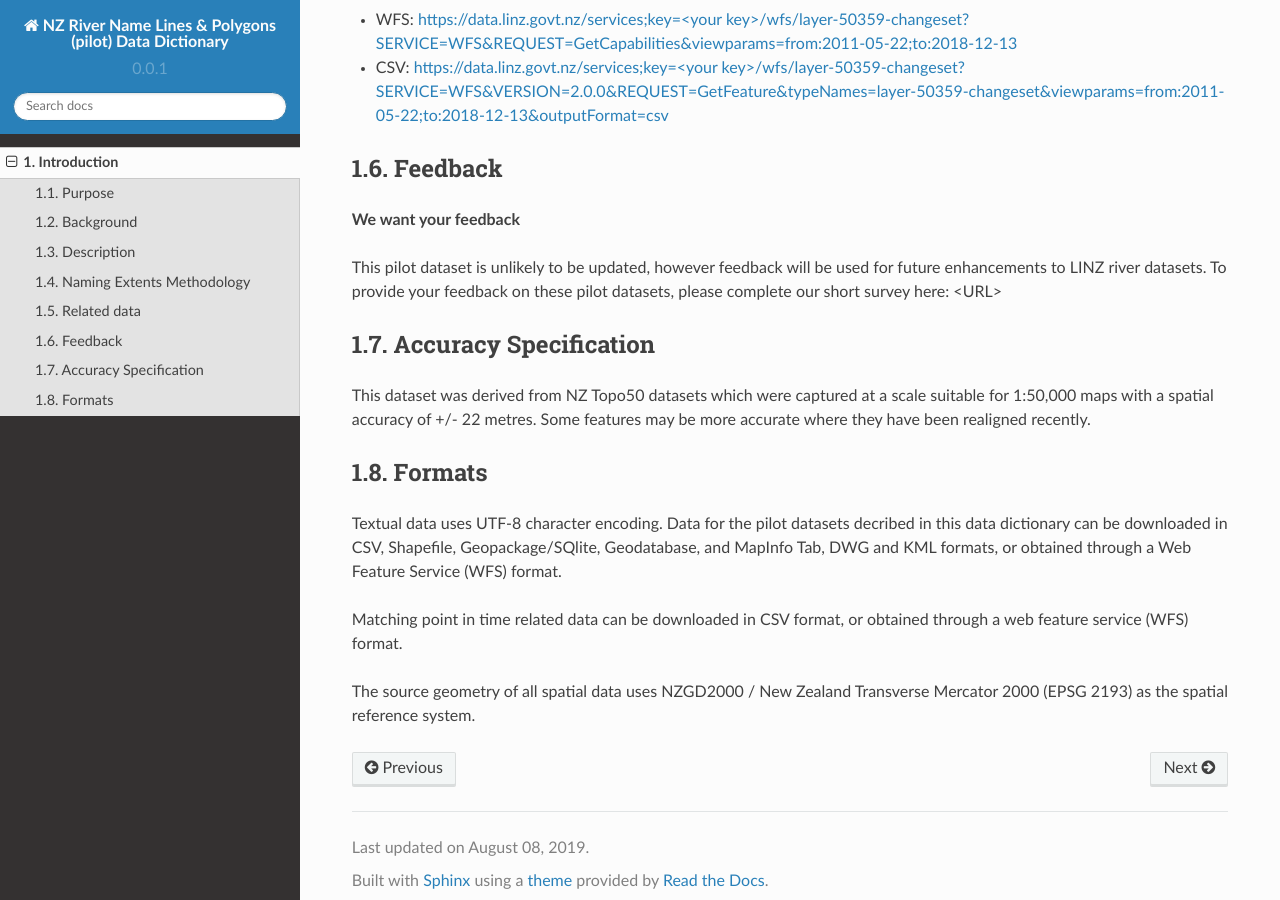
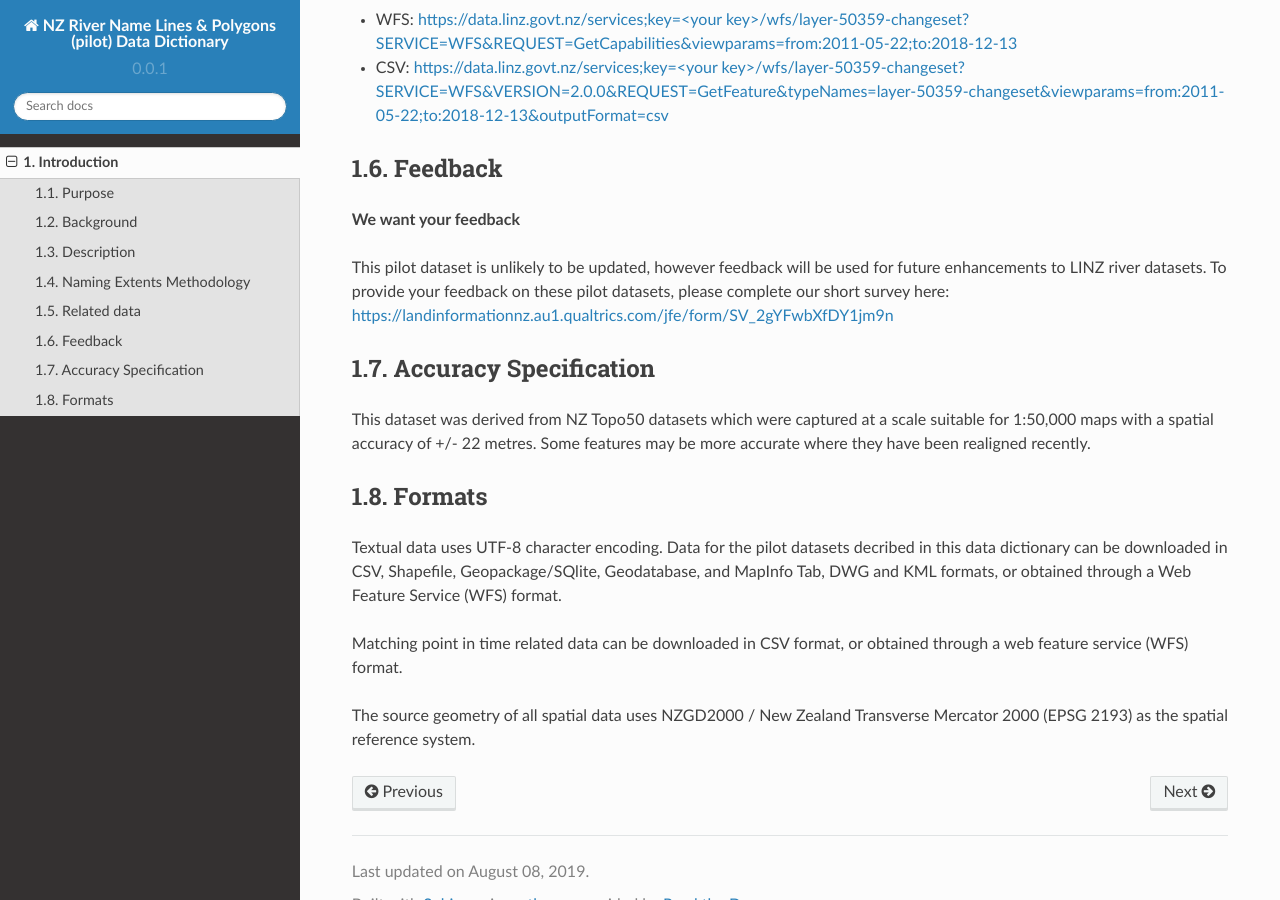
Before and after one commit to linz/nz-river-names, a Sphinx documentation site: the page built from db/docs/source/introduction.rst, in a window 1280 px wide and 900 px high, scrolled down 8742 px. Built offline with Sphinx 7.4.7 and the Read the Docs theme 2.0.0, drawn with Linux system fonts in a browser that asks for light colours; pages that are not in the unit, such as notebooks, are missing from menus; some of the changed lines change nothing that is shown.

Commit message:
Survey link

```diff
--- a/db/docs/source/introduction.rst
+++ b/db/docs/source/introduction.rst
@@ -219,7 +219,7 @@ Feedback
 
 **We want your feedback**
 
-This pilot dataset is unlikely to be updated, however feedback will be used for future enhancements to LINZ river datasets. To provide your feedback on these pilot datasets, please complete our short survey here: <URL>
+This pilot dataset is unlikely to be updated, however feedback will be used for future enhancements to LINZ river datasets. To provide your feedback on these pilot datasets, please complete our short survey here: https://landinformationnz.au1.qualtrics.com/jfe/form/SV_2gYFwbXfDY1jm9n
 
 
 Accuracy Specification
```
